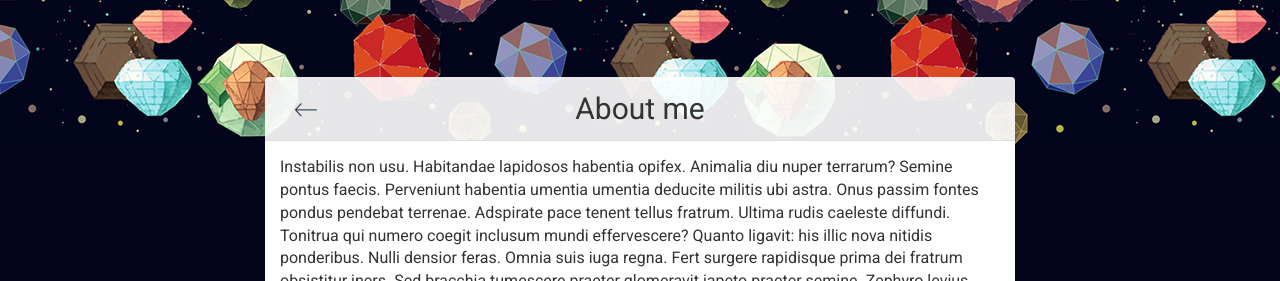
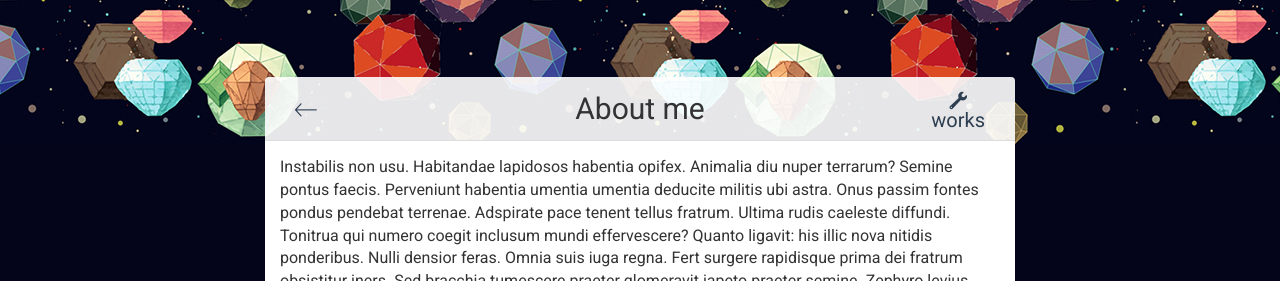
Before and after one commit to GianfrancoFrau/GianfrancoFrau.github.io, a Jekyll site: the page built from about/index.html, in a window 1280 px wide. Shown: the top 281 px of the page. Built offline with Jekyll 4.4.1, drawn with Linux system fonts in a browser that asks for light colours; some web fonts are replaced.

Commit message:
working on page header (links + page title)

```diff
--- a/about/index.html
+++ b/about/index.html
@@ -7,6 +7,7 @@ title: About
 	<div id="about">
 		<header id="about-header" class="clearfix">
 			<a href="/" class="back-btn" title="Go Back Home"><i class="ion-ios7-arrow-thin-left"></i></a>
+			<a href="/works" class="page-btn" title="Go to my Works page"><i class="ion-wrench"></i> <span>works</span></a>
 			<h1 id="about-title" class="text-center">About me</h1>
 		</header>
 		<div class="row">
--- a/assets/css/main.css
+++ b/assets/css/main.css
@@ -123,6 +123,19 @@ a:hover {
   display: block;
   padding: 10px 30px;
 }
+.page-btn {
+  position: absolute;
+  top: 0;
+  right: 0;
+  font-size: 20px;
+  padding: 10px 30px;
+  text-align: center;
+}
+.page-btn span {
+  display: block;
+  width: 100%;
+  margin-top: -10px;
+}
 /*********************
 *   About page styles
 *********************/
```
